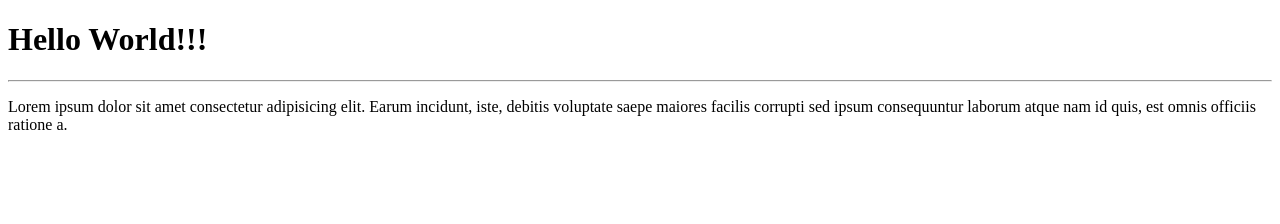
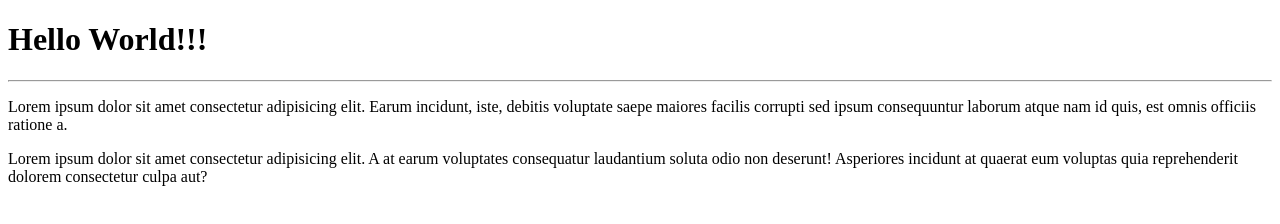
Before and after one commit to jahedgardim/hello-world, a plain HTML site: page site-exemplo/index.html in a window 1280 px wide. Drawn offline with Linux system fonts and the light colour scheme.

Commit message:
Adicionei um parágrafo.

```diff
--- a/site-exemplo/index.html
+++ b/site-exemplo/index.html
@@ -9,5 +9,6 @@
     <h1>Hello World!!!</h1>
     <hr>
     <p>Lorem ipsum dolor sit amet consectetur adipisicing elit. Earum incidunt, iste, debitis voluptate saepe maiores facilis corrupti sed ipsum consequuntur laborum atque nam id quis, est omnis officiis ratione a.</p>
+    <p>Lorem ipsum dolor sit amet consectetur adipisicing elit. A at earum voluptates consequatur laudantium soluta odio non deserunt! Asperiores incidunt at quaerat eum voluptas quia reprehenderit dolorem consectetur culpa aut?</p>
 </body>
 </html>
```
